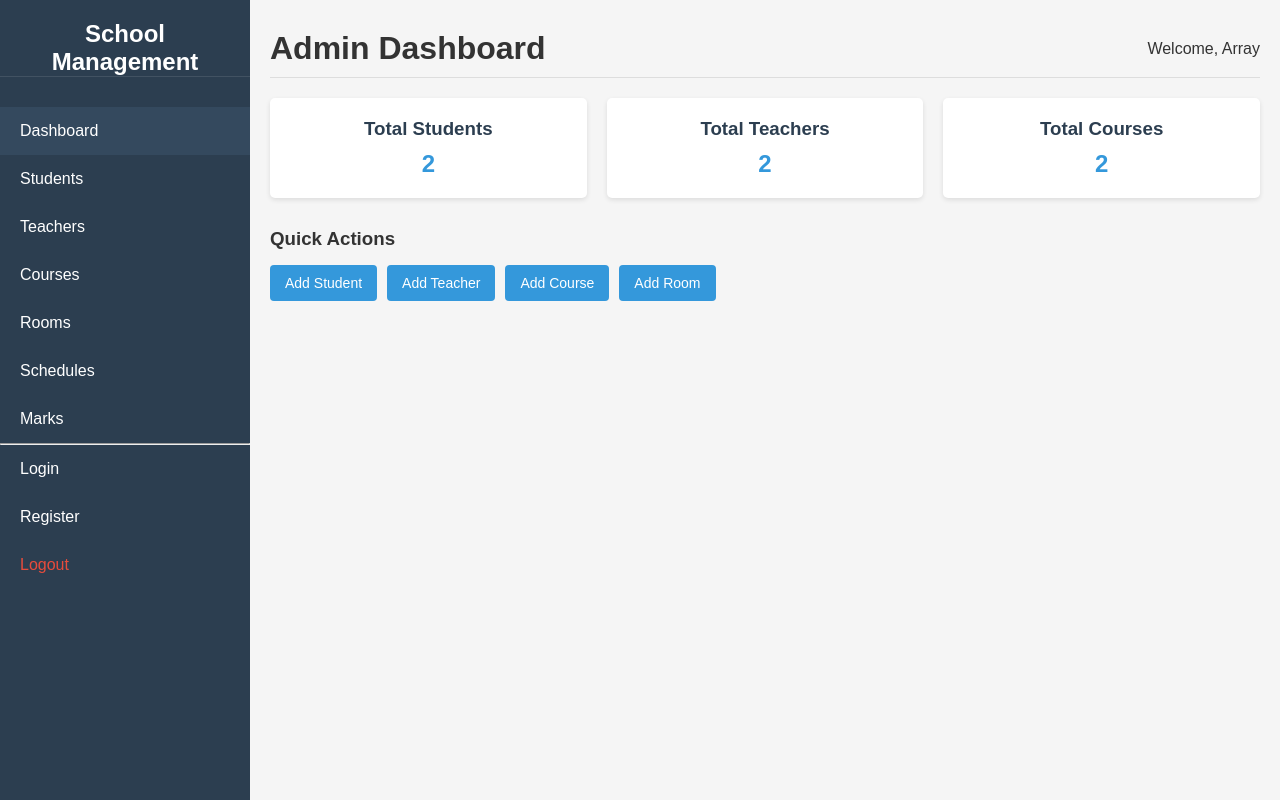
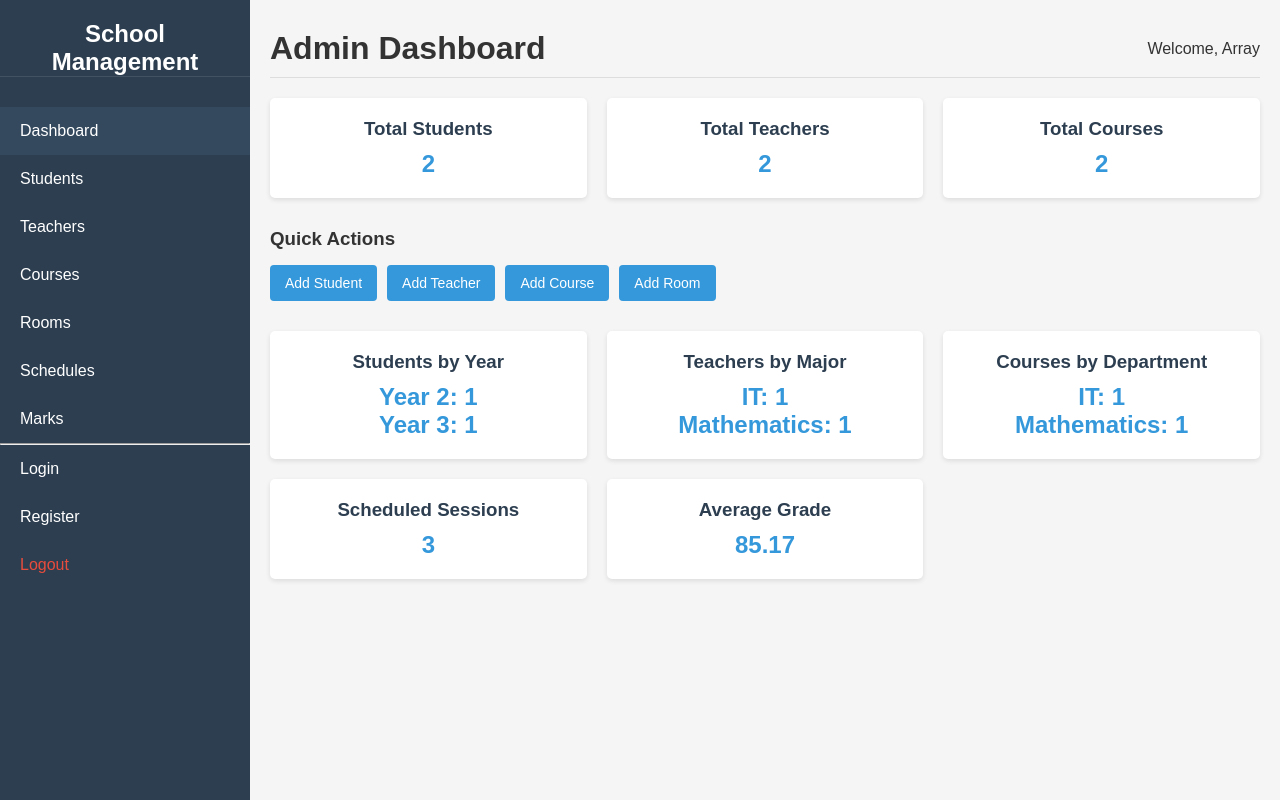
Before and after one commit to BitaniaGezahegn/School-Management, a PHP site: page / in a window 1280 px wide. Run offline with PHP 8.4, Linux system fonts and the light colour scheme; a user stored in the database is signed in; data comes from the database, SQL or seed files in the repository.

Commit message:
Updated Admin Dashboard

```diff
--- a/css/style.css
+++ b/css/style.css
@@ -28,6 +28,12 @@
     grid-template-columns: repeat(3, 1fr);
     gap: 20px;
 }
+/* Style for the new analytics container */
+.analytics-container {
+    display: grid;
+    grid-template-columns: repeat(auto-fit, minmax(250px, 1fr)); /* Responsive grid */
+    gap: 20px;
+}
 .card {
     background: white;
     padding: 20px;
@@ -44,8 +50,18 @@
     font-weight: bold;
     color: #3498db;
 }
+/* Styling for lists within analytics cards */
+.analytics-container .card ul {
+    list-style: none; /* Remove default bullets */
+    padding: 0;
+}
+.analytics-container .card li {
+    font-size: 24px;
+    font-weight: bold;
+    color: #3498db;
+}
 .quick-actions {
-    margin-top: 30px;
+    margin: 30px 0px;
 }
 .quick-actions h3 {
     margin-bottom: 15px;
--- a/index.php
+++ b/index.php
@@ -12,6 +12,26 @@
 $students_count = $db->query("SELECT COUNT(*) FROM students")->fetch_row()[0];
 $teachers_count = $db->query("SELECT COUNT(*) FROM teachers")->fetch_row()[0];
 $courses_count = $db->query("SELECT COUNT(*) FROM courses")->fetch_row()[0];
+
+// Fetch more analytical data
+$students_by_year = $db->query("SELECT year, COUNT(*) as count FROM students GROUP BY year ORDER BY year");
+$teachers_by_major = $db->query("SELECT major, COUNT(*) as count FROM teachers WHERE major IS NOT NULL AND major != '' GROUP BY major ORDER BY major");
+$courses_by_department = $db->query("SELECT department, COUNT(*) as count FROM courses WHERE department IS NOT NULL AND department != '' GROUP BY department ORDER BY department");
+$sessions_count = $db->query("SELECT COUNT(*) FROM class_sessions")->fetch_row()[0];
+$average_grade_result = $db->query("SELECT AVG(grade) FROM marks");
+$average_grade = $average_grade_result ? number_format($average_grade_result->fetch_row()[0] ?? 0, 2) : 'N/A';
+
+// Fetch results into arrays
+$students_by_year_data = [];
+if ($students_by_year) {
+    while ($row = $students_by_year->fetch_assoc()) {
+        $students_by_year_data[] = $row;
+    }
+    $students_by_year->free();
+}
+$teachers_by_major_data = $teachers_by_major ? $teachers_by_major->fetch_all(MYSQLI_ASSOC) : [];
+$courses_by_department_data = $courses_by_department ? $courses_by_department->fetch_all(MYSQLI_ASSOC) : [];
+
 ?>
 <!DOCTYPE html>
 <html lang="en">
@@ -56,6 +76,58 @@
                 <a href="rooms.php" class="btn">Add Room</a>
             </div>
         </div>
+
+        <!-- More Analytical Data -->
+        <div class="analytics-container">
+            <div class="card">
+                <h3>Students by Year</h3>
+                <ul>
+                    <?php if (empty($students_by_year_data)): ?>
+                        <li>No student data available.</li>
+                    <?php else: ?>
+                        <?php foreach ($students_by_year_data as $data): ?>
+                            <li>Year <?php echo htmlspecialchars($data['year']); ?>: <?php echo htmlspecialchars($data['count']); ?></li>
+                        <?php endforeach; ?>
+                    <?php endif; ?>
+                </ul>
+            </div>
+
+            <div class="card">
+                <h3>Teachers by Major</h3>
+                <ul>
+                     <?php if (empty($teachers_by_major_data)): ?>
+                        <li>No major data available.</li>
+                    <?php else: ?>
+                        <?php foreach ($teachers_by_major_data as $data): ?>
+                            <li><?php echo htmlspecialchars($data['major']); ?>: <?php echo htmlspecialchars($data['count']); ?></li>
+                        <?php endforeach; ?>
+                    <?php endif; ?>
+                </ul>
+            </div>
+
+            <div class="card">
+                <h3>Courses by Department</h3>
+                 <ul>
+                     <?php if (empty($courses_by_department_data)): ?>
+                        <li>No department data available.</li>
+                    <?php else: ?>
+                        <?php foreach ($courses_by_department_data as $data): ?>
+                            <li><?php echo htmlspecialchars($data['department']); ?>: <?php echo htmlspecialchars($data['count']); ?></li>
+                        <?php endforeach; ?>
+                    <?php endif; ?>
+                </ul>
+            </div>
+
+             <div class="card">
+                <h3>Scheduled Sessions</h3>
+                <p><?php echo htmlspecialchars($sessions_count); ?></p>
+            </div>
+
+             <div class="card">
+                <h3>Average Grade</h3>
+                <p><?php echo htmlspecialchars($average_grade); ?></p>
+            </div>
+        </div>
     </div>
 </body>
 </html>
```
